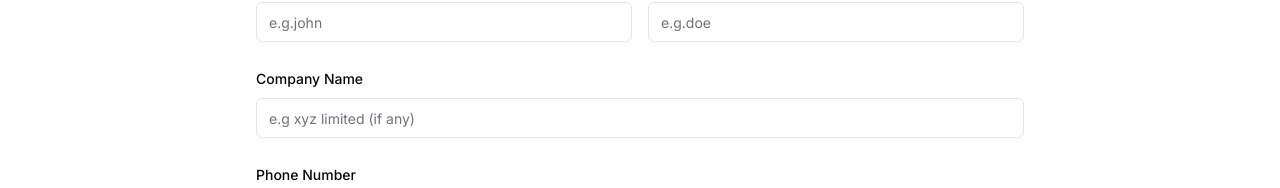
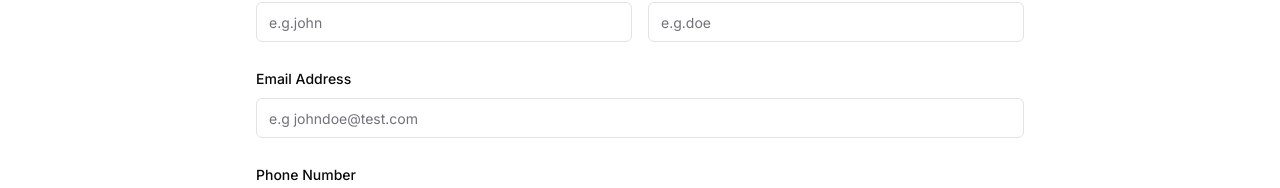
Before and after one commit to SimzMapisa/Portfolio, a Next.js app: page /contact in a window 1280 px wide. Shown: the part 302-490 px from the top of the page. Built offline with nearby package versions, Linux system fonts and the light colour scheme.

Commit message:
refactor code and remove company field and replace with email field

```diff
--- a/components/ContactForm.js
+++ b/components/ContactForm.js
@@ -41,7 +41,7 @@ const FormSchema = z.object({
     .refine(validator.isMobilePhone, {
       message: "phone number must be a valid phone number.",
     }),
-  companyName: z.string().optional(),
+  email: z.string().email({ message: "email must be a valid email." }),
   message: z.string().min(2, {
     message: "message must be at least 2 characters.",
   }),
@@ -54,7 +54,7 @@ function InputForm() {
       firstName: "",
       lastName: "",
       phone: "",
-      companyName: "",
+      email: "",
       message: "",
     },
   });
@@ -68,15 +68,6 @@ function InputForm() {
       setElements([...parent.childNodes]);
     }
   }, []);
-
-  elements.map((node) => console.log(node.firstChild.type));
-
-  console.log(elements);
-  let isAnyCheckboxChecked = elements.some(
-    (node) => node.type === "checkbox" && node.checked,
-  );
-
-  console.log(isAnyCheckboxChecked);
 
   const onSubmit = async (data) => {
     console.log(data);
@@ -142,12 +133,12 @@ function InputForm() {
             </div>
             <FormField
               control={form.control}
-              name="username"
+              name="email"
               render={({ field }) => (
                 <FormItem>
-                  <FormLabel>Company Name</FormLabel>
+                  <FormLabel>Email Address</FormLabel>
                   <FormControl>
-                    <Input placeholder="e.g xyz limited (if any)" {...field} />
+                    <Input placeholder="e.g johndoe@test.com" {...field} />
                   </FormControl>
                   <FormMessage />
                 </FormItem>
```
